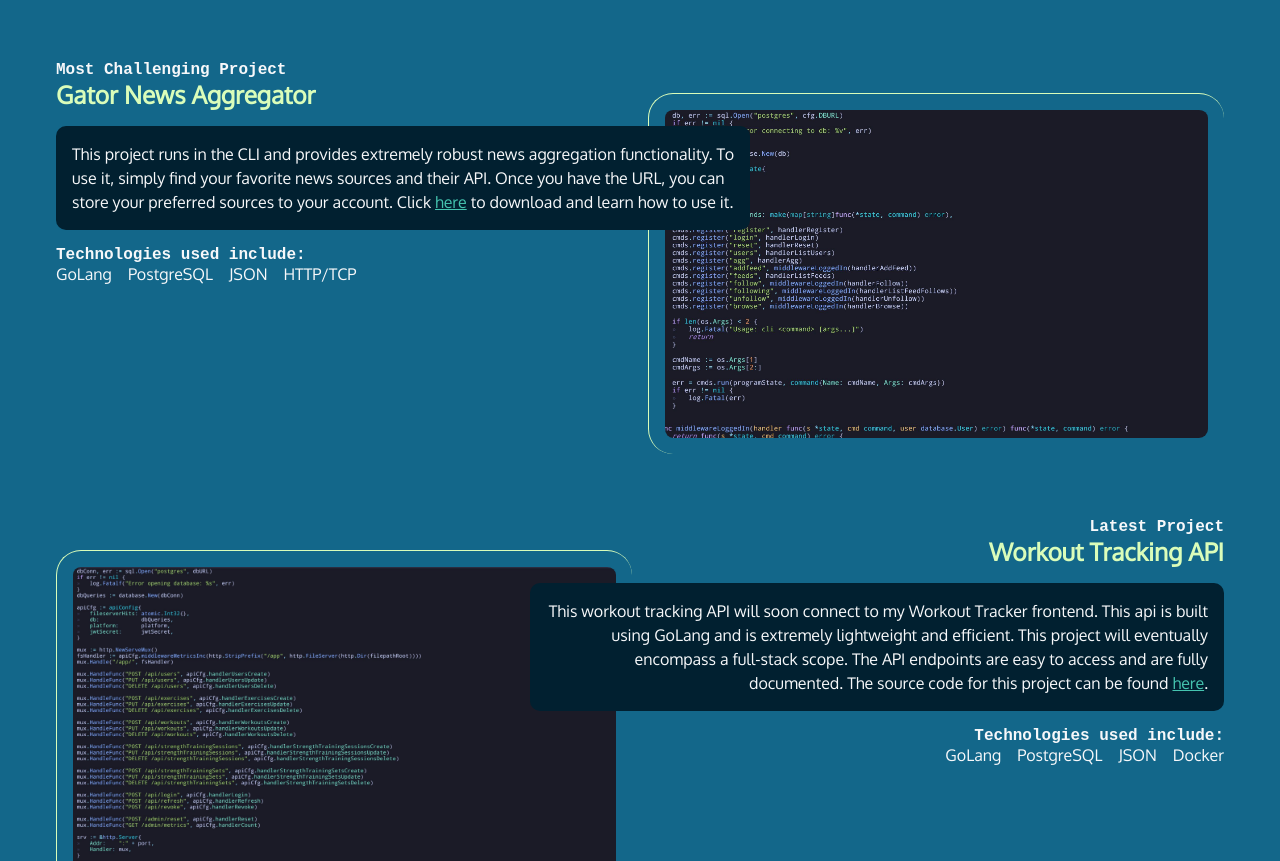
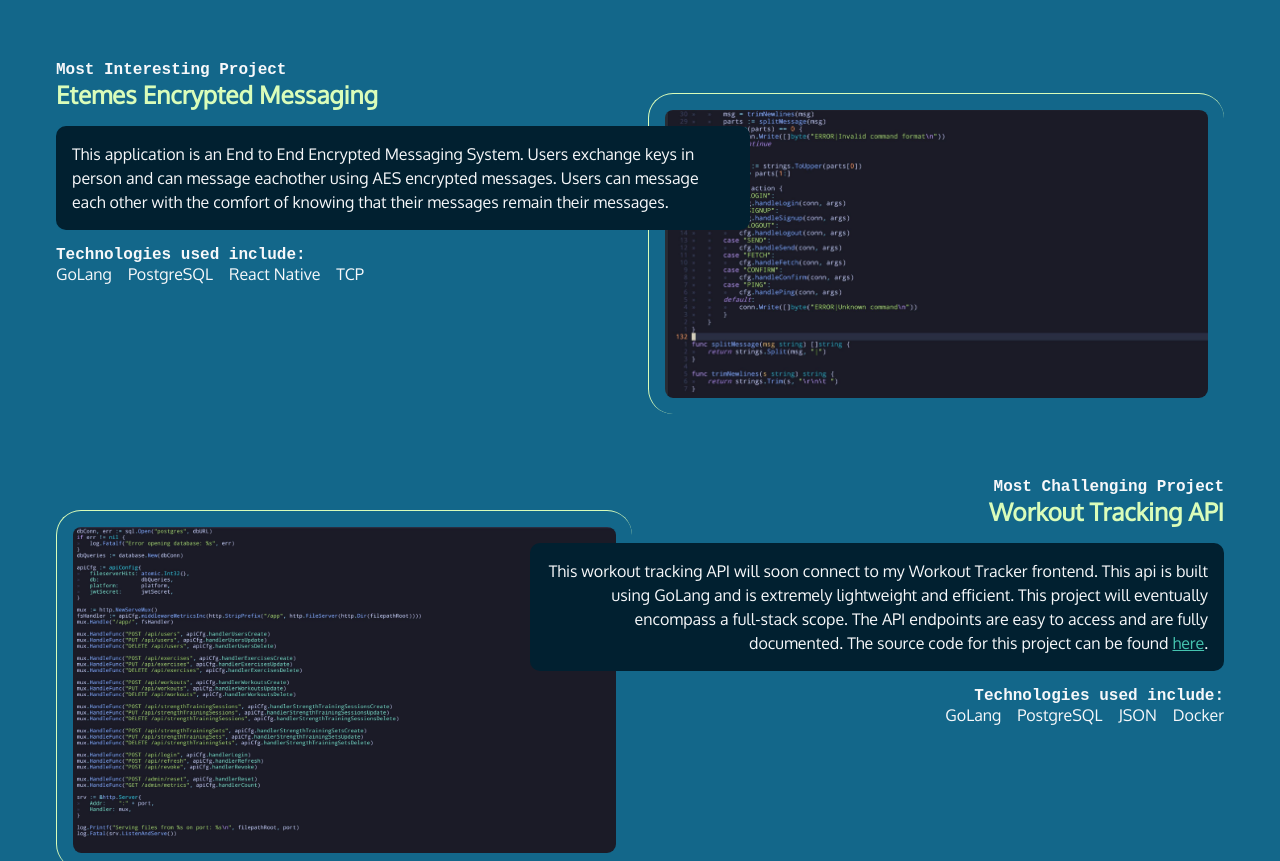
Before and after one commit to Graypbj/personal_portfolio, a plain HTML site: page index.html in a window 1280 px wide. Shown: the part 1160-2021 px from the top of the page. Drawn offline with Linux system fonts and the light colour scheme; a web font is replaced by a local one.

Commit message:
Add etemes to project list

```diff
--- a/index.html
+++ b/index.html
@@ -75,27 +75,26 @@
 
 			<article class="reverse">
 				<div class="text">
-					<h4>Most Challenging Project</h4>
-					<h3>Gator News Aggregator</h3>
-					<p class="blackbox">This project runs in the CLI and provides extremely robust news aggregation
-						functionality. To use it, simply find your favorite news sources and their API. Once you have
-						the URL, you can store your preferred sources to your account. Click <a
-							href="https://github.com/Graypbj/gator" target="_blank">here</a> to download and learn how
-						to use it.</p>
+					<h4>Most Interesting Project</h4>
+					<h3>Etemes Encrypted Messaging</h3>
+					<p class="blackbox">This application is an End to End Encrypted Messaging System. Users exchange
+						keys in person and can message eachother using AES encrypted messages. Users can message each
+						other with the comfort of knowing that their messages remain their messages.
+					</p>
 					<h4>Technologies used include:</h4>
 					<ul>
 						<li>GoLang</li>
 						<li>PostgreSQL</li>
-						<li>JSON</li>
-						<li>HTTP/TCP</li>
+						<li>React Native</li>
+						<li>TCP</li>
 					</ul>
 				</div>
-				<img src="img/gator_cli.JPG" alt="Screenshot of the gator news aggregator." />
+				<img src="img/etemes.JPG" alt="Screenshot of etemes server code." />
 			</article>
 
 			<article>
 				<div class="text">
-					<h4>Latest Project</h4>
+					<h4>Most Challenging Project</h4>
 					<h3>Workout Tracking API</h3>
 					<p class="blackbox">This workout tracking API will soon connect to my Workout Tracker frontend. This
 						api is built using GoLang and is extremely lightweight and efficient. This project will
```
Also changed, not shown: img/etemes.JPG (added).
